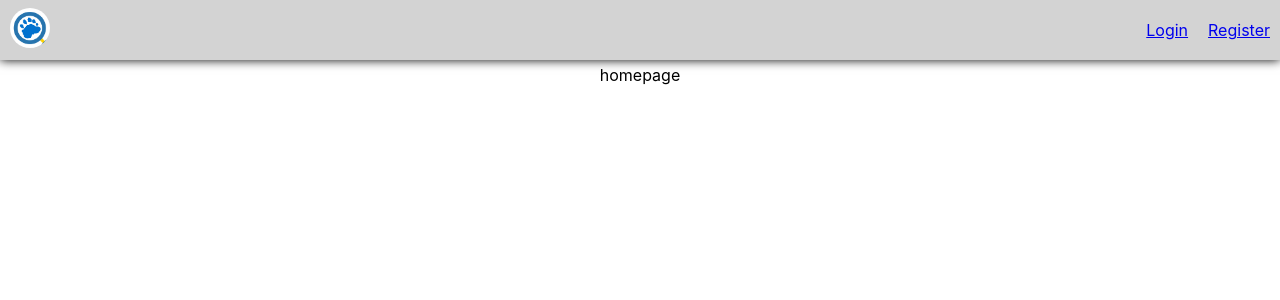
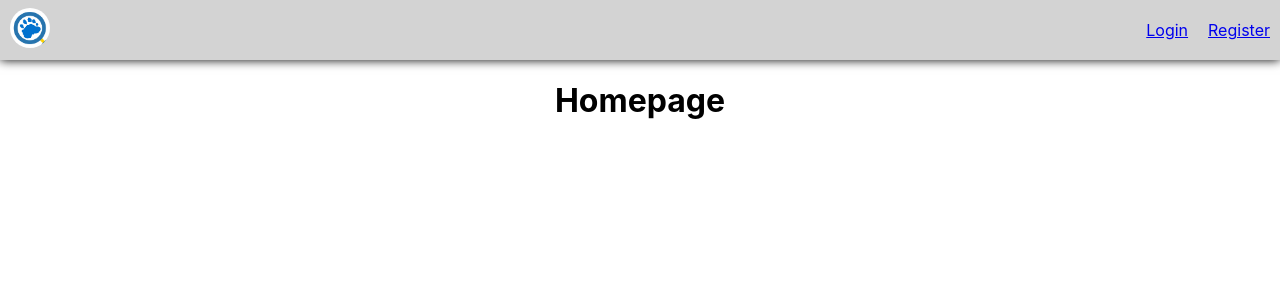
Before and after one commit to philipdoucla/study-sleuth, a React (Create React App) app: page / in a window 1280 px wide. Shown: the top 300 px of the page. Built offline with nearby package versions, Linux system fonts and the light colour scheme.

Commit message:
Made 'Homepage' a header.

```diff
--- a/src/routes/Home.js
+++ b/src/routes/Home.js
@@ -1,7 +1,7 @@
 function Home() {
     // TODO: this route should show a dashboard page instead when the user is authenticated
     return (
-        <div>homepage</div>
+        <div><h1>Homepage</h1></div>
     );
 }
 
```
